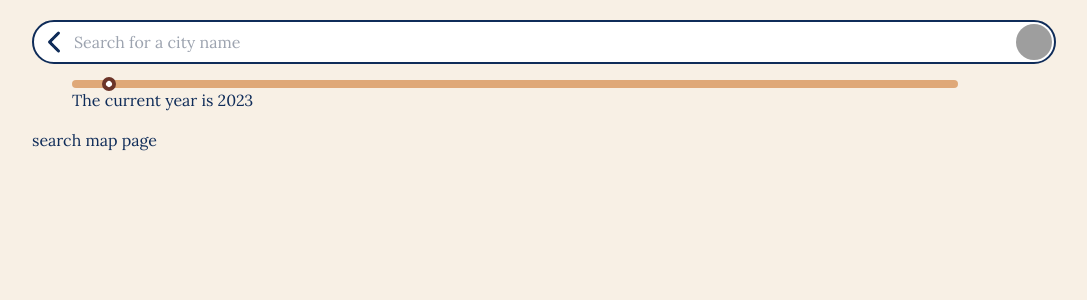
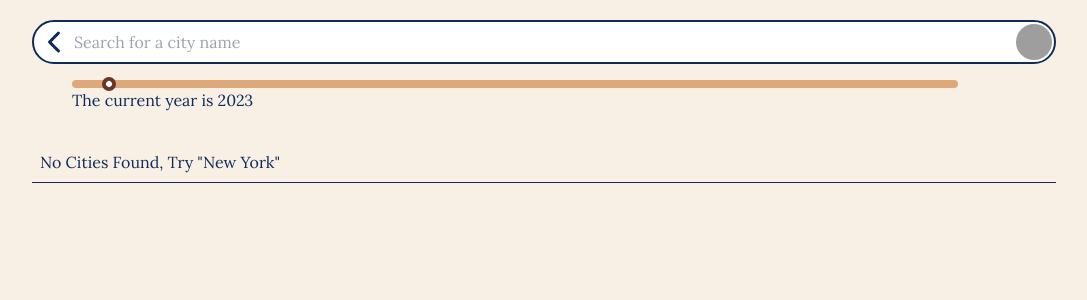
Before and after one commit to lesleyzhao/Good_Old_Map, a React (Vite) app in the folder front-end/GoodOldMap/: page /search in a window 1280 px wide. Shown: the top 300 px of the page, without its empty margins (96-1183 px from the left). Built offline with nearby package versions, Linux system fonts and the light colour scheme; grey boxes are pictures that could not be loaded.

Commit message:
add timeline into navbar

```diff
--- a/front-end/GoodOldMap/src/components/common/CityList.jsx
+++ b/front-end/GoodOldMap/src/components/common/CityList.jsx
@@ -1,27 +1,30 @@
-import { useState } from 'react';
-
-const CityList = ({ cities, searchData}) => {
-
+const CityList = ({cities, searchData}) => {
   const filteredCities = cities.filter(city => {
-        if (typeof searchData === 'string') {
+    if (searchData) {
       return city.toLowerCase().startsWith(searchData.toLowerCase());
     }
     return false;
   }).slice(0, 4);
+  console.log(filteredCities);
 
-  // Handle city click event
   const handleCityClick = (city) => {
-    console.log("cities",city);
   };
 
   return (
-    <div className='overflow-hidden content-center mt-5'>
+    <div className='overflow-scroll content-center mt-5'>
       <ul>
-        {filteredCities.map((city, index) => (
-          <li key={index} onClick={() => handleCityClick(city)} className="text-blue-500 cursor-pointer hover:underline hover:text-navyBlue">
+        {filteredCities.length ?
+          filteredCities?.map((city, index) => (
+            <li className="border-b border-navyBlue" key={index} onClick={() => handleCityClick(city)}>
+              <div className="p-2 rounded-lg active:bg-white cursor-pointer">
                 {city}
+              </div>
             </li>
-        ))}
+          )) :
+          <li className="border-b border-navyBlue p-2">
+            No Cities Found, Try "New York"
+          </li>
+          }
       </ul>
     </div>
   );
--- a/front-end/GoodOldMap/src/pages/MainMap/MapLayout.jsx
+++ b/front-end/GoodOldMap/src/pages/MainMap/MapLayout.jsx
@@ -53,8 +53,9 @@ const MapLayout = () => {
 
   return (
     <>
-    <div className="h-screen flex flex-col ">
-      <nav className="py-[2vh] px-[10%] w-full bg-beige1 flex flex-col justify-between">
+    <div className="h-screen flex flex-col">
+      <div className="h-[9rem]">
+        <nav className="fixed py-[2vh] px-[10%] w-full bg-beige1 flex flex-col justify-between">
           <div className="relative w-full my-1">
             <input className={`w-full py-2 ${searchPage ? "pl-10" : "pl-4"} pr-10 text-left
               border-solid border-2 border-navyBlue rounded-full
@@ -72,6 +73,7 @@ const MapLayout = () => {
           </div>
           <div className='mt-3'><TimelineBar/></div>
         </nav>
+      </div>
       <div className="w-full h-full">
         <Outlet context={[searchData, foundData, setFoundData]}/>
       </div>
--- a/front-end/GoodOldMap/src/pages/MainMap/SearchMap.jsx
+++ b/front-end/GoodOldMap/src/pages/MainMap/SearchMap.jsx
@@ -3,9 +3,6 @@ import CityList from "../../components/common/CityList"
 
 const SearchMap = () => {
   const [searchData, ,] = useOutletContext()
-  const keys = searchData.length > 0 ? searchData[0] : [];
-  // research search data
-  console.log(keys);
 
   const cities = [
     'New York',
@@ -23,8 +20,7 @@ const SearchMap = () => {
   return(
     <>
     <div className="px-[10%]">
-      search map page
-      <CityList cities={cities} searchData={keys}></CityList>
+      <CityList cities={cities} searchData={searchData} />
     </div>
     </>
   )
```
Lines whose indentation alone changed are shown as unchanged.
